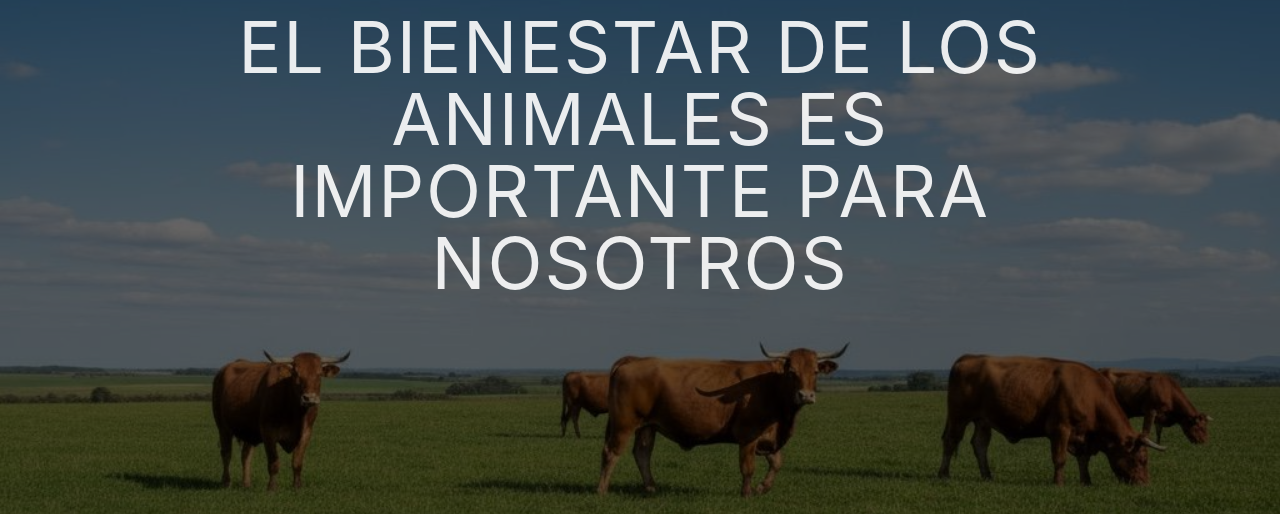
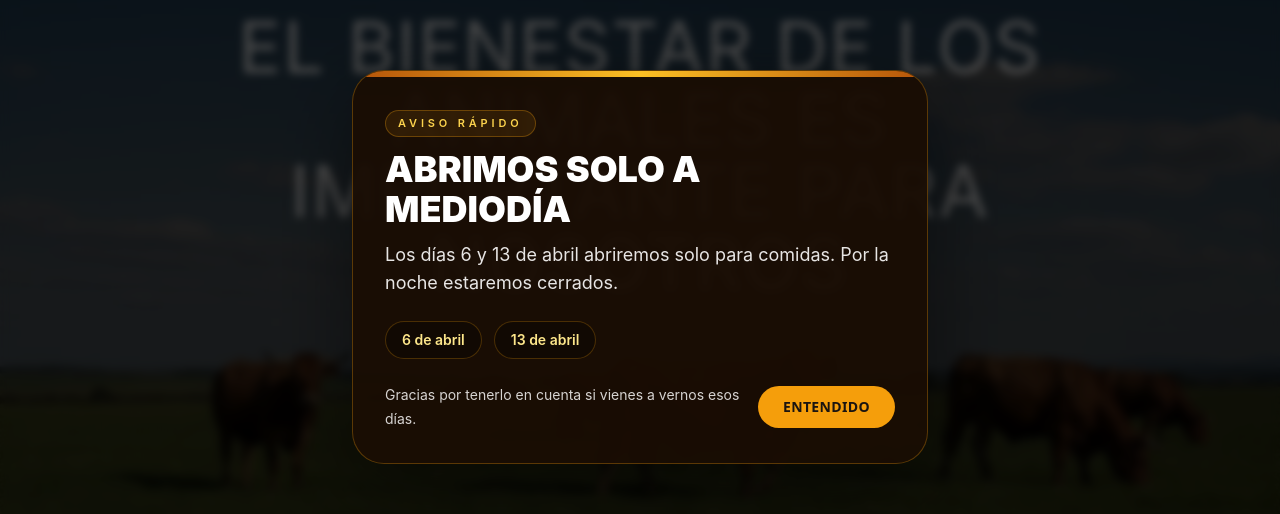
Before and after one commit to Michael-Alejandro/ElBueyMadurado, a Next.js app: page /sobre-nosotros in a window 1280 px wide. Shown: the part 133-647 px from the top of the page. Built offline with nearby package versions, Linux system fonts and the light colour scheme.

Commit message:
Add first-visit notice and update steak menu

```diff
--- a/src/app/layout.tsx
+++ b/src/app/layout.tsx
@@ -3,6 +3,7 @@ import { Analytics } from "@vercel/analytics/react";
 import './globals.css';
 import Navbar from '@/components/Navbar/Navbar';
 import Footer from '@/components/Footer/Footer';
+import FirstVisitNotice from '@/components/ui/FirstVisitNotice';
 import WhatsAppButton from '@/components/ui/WhatsAppButton';
 
 export const metadata: Metadata = {
@@ -31,6 +32,7 @@ export default function RootLayout({
           {children}
         </main>
         <Footer />
+        <FirstVisitNotice />
         <WhatsAppButton />
 
         {/* Vercel Analytics */}
--- /dev/null
+++ b/src/components/ui/FirstVisitNotice.tsx
@@ -0,0 +1,120 @@
+'use client';
+
+import { useEffect, useEffectEvent, useState } from 'react';
+import Button from '@/components/ui/Button';
+
+const NOTICE_STORAGE_KEY = 'elbueymadurado-first-visit-notice-apr-2026-v1';
+
+export default function FirstVisitNotice() {
+  const [isOpen, setIsOpen] = useState(false);
+
+  const closeNotice = useEffectEvent(() => {
+    try {
+      window.localStorage.setItem(NOTICE_STORAGE_KEY, 'seen');
+    } catch {
+      // If storage is blocked, we still let the visitor close the notice.
+    }
+
+    setIsOpen(false);
+  });
+
+  useEffect(() => {
+    try {
+      const hasSeenNotice = window.localStorage.getItem(NOTICE_STORAGE_KEY);
+
+      if (!hasSeenNotice) {
+        setIsOpen(true);
+      }
+    } catch {
+      setIsOpen(true);
+    }
+  }, []);
+
+  useEffect(() => {
+    if (!isOpen) {
+      return;
+    }
+
+    const previousOverflow = document.body.style.overflow;
+    document.body.style.overflow = 'hidden';
+
+    const handleKeyDown = (event: KeyboardEvent) => {
+      if (event.key === 'Escape') {
+        closeNotice();
+      }
+    };
+
+    window.addEventListener('keydown', handleKeyDown);
+
+    return () => {
+      document.body.style.overflow = previousOverflow;
+      window.removeEventListener('keydown', handleKeyDown);
+    };
+  }, [isOpen]);
+
+  if (!isOpen) {
+    return null;
+  }
+
+  return (
+    <div
+      className="fixed inset-0 z-[80] flex items-center justify-center bg-black/70 px-4 py-6 backdrop-blur-sm"
+      onClick={() => closeNotice()}
+      role="presentation"
+    >
+      <div
+        role="dialog"
+        aria-modal="true"
+        aria-labelledby="first-visit-notice-title"
+        className="fade-in relative w-full max-w-xl overflow-hidden rounded-[2rem] border border-amber-500/30 bg-[#1a0d04]/95 shadow-[0_24px_80px_rgba(0,0,0,0.45)]"
+        onClick={(event) => event.stopPropagation()}
+      >
+        <div className="h-1.5 w-full bg-gradient-to-r from-amber-700 via-amber-400 to-amber-700" />
+
+        <div className="space-y-6 px-6 py-7 sm:px-8 sm:py-8">
+          <div className="space-y-3">
+            <span className="inline-flex rounded-full border border-amber-500/30 bg-amber-500/10 px-3 py-1 text-[11px] font-semibold uppercase tracking-[0.35em] text-amber-300">
+              Aviso rápido
+            </span>
+
+            <h2
+              id="first-visit-notice-title"
+              className="max-w-md text-3xl font-black uppercase leading-tight text-white sm:text-4xl"
+            >
+              Abrimos solo a mediodía
+            </h2>
+
+            <p className="max-w-lg text-base leading-7 text-stone-200 sm:text-lg">
+              Los días 6 y 13 de abril abriremos solo para comidas. Por la noche
+              estaremos cerrados.
+            </p>
+          </div>
+
+          <div className="flex flex-wrap gap-3 text-sm font-semibold text-amber-200">
+            <span className="rounded-full border border-amber-500/25 bg-black/30 px-4 py-2">
+              6 de abril
+            </span>
+            <span className="rounded-full border border-amber-500/25 bg-black/30 px-4 py-2">
+              13 de abril
+            </span>
+          </div>
+
+          <div className="flex items-center justify-between gap-4">
+            <p className="max-w-sm text-sm leading-6 text-stone-300">
+              Gracias por tenerlo en cuenta si vienes a vernos esos días.
+            </p>
+
+            <Button
+              type="button"
+              variant="primary"
+              className="shrink-0 px-6 py-2.5 text-sm uppercase tracking-wide"
+              onClick={() => closeNotice()}
+            >
+              Entendido
+            </Button>
+          </div>
+        </div>
+      </div>
+    </div>
+  );
+}
```
Also changed, not shown: src/data/menu.ts (+14 -6 lines).
